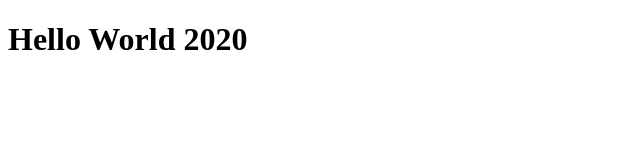
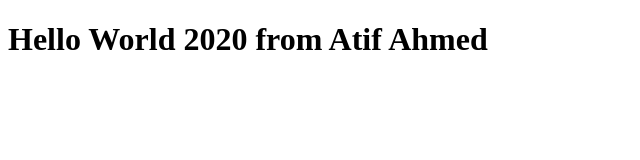
Before and after one commit to aatifahmed4/Bootcamp-2020, a plain HTML site: page index.html in a window 1280 px wide. Shown: the whole page, without its empty margins (0-640 px from the left). Drawn offline with Linux system fonts and the light colour scheme.

Commit message:
update2 index.html

```diff
--- a/index.html
+++ b/index.html
@@ -7,6 +7,6 @@
     <title>Document</title>
 </head>
 <body>
-    <h1> Hello World 2020 </h1>
+    <h1> Hello World 2020 from Atif Ahmed </h1>
 </body>
 </html>
```
